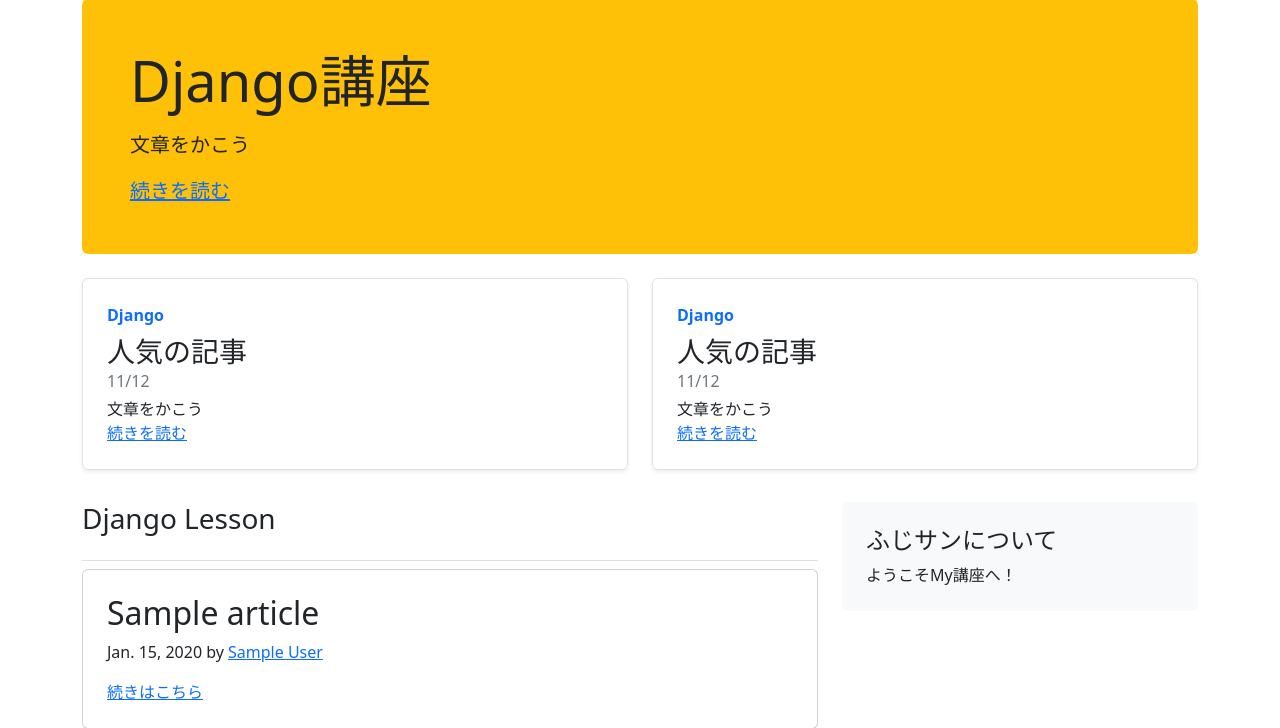
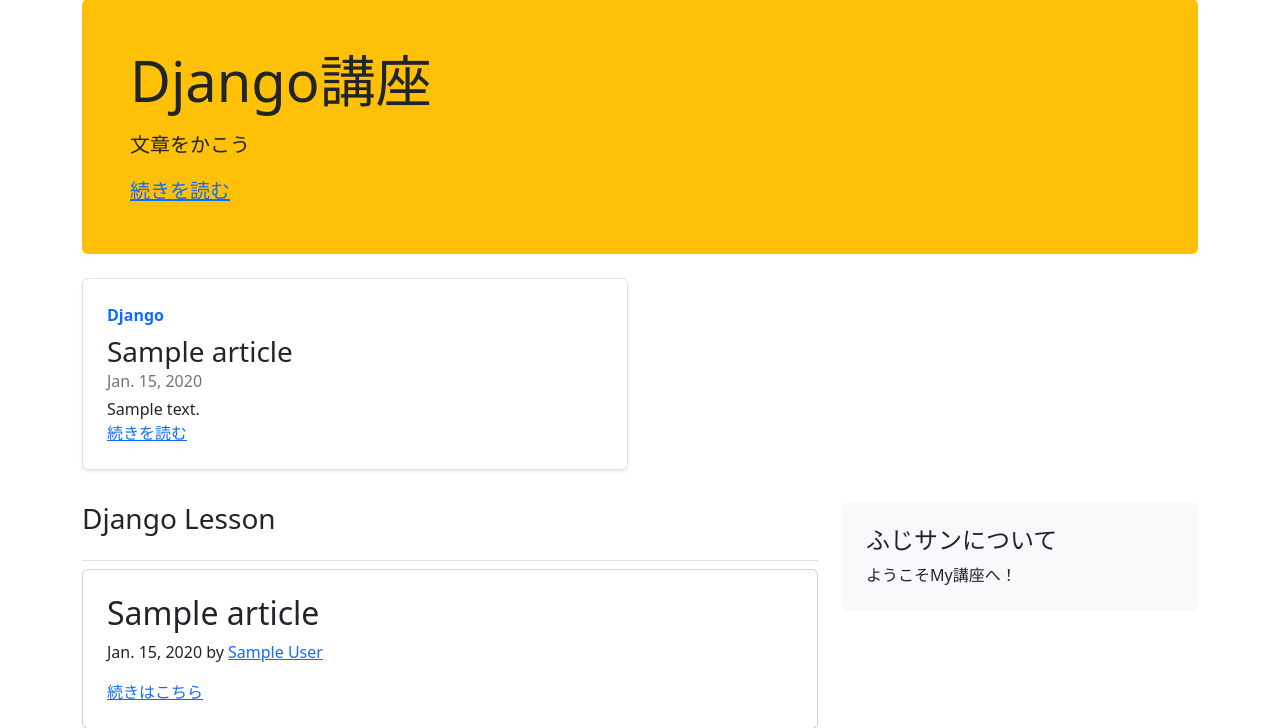
Before and after one commit to y-uchiida/Django_trainig002, a Django app: page / in a window 1280 px wide. Shown: the part 164-892 px from the top of the page. Run offline with Django 3.2, Linux system fonts and the light colour scheme; tables that the repository leaves empty hold one stand-in row (values such as "Sample post"); parts of the project's set-up code (start-up, migrations or seed data) failed here and were passed over.

Commit message:
blog 18: いいね機能を実装

```diff
--- a/blog/models.py
+++ b/blog/models.py
@@ -10,6 +10,7 @@ class Article(models.Model):
     author = models.CharField(default="", max_length=30)
     created_at = models.DateField(auto_now_add=True)
     updated_at = models.DateField(auto_now=True)
+    count = models.IntegerField(default=0)
 
 
 class Comment(models.Model):
--- a/blog/templates/blog/article.html
+++ b/blog/templates/blog/article.html
@@ -6,6 +6,8 @@
         <h3 class="pb-4 font-italic">{{ article.title }}</h3>
         <p class="small text-muted text-end">{{ article.created_at }} by {{ article.author }}</p>
         <p>{{ article.text }}</p>
+        {% include "blog/snippets/like_count.html" %}
+        <hr class="my-4" />
         {% include "blog/snippets/comment.html" %}
       </div>
       {% include "mysite/snippets/sidebar.html" %}
--- a/blog/views.py
+++ b/blog/views.py
@@ -15,6 +15,9 @@ def index(request):
 def article(request, pk):
     article = Article.objects.get(pk=pk)
     if request.method == "POST":
+        if request.POST.get("like_count", None):
+            article.count += 1
+            article.save()
         form = CommentForm(request.POST)
         if form.is_valid():
             comment = form.save(commit=False)
--- a/mysite/templates/mysite/index.html
+++ b/mysite/templates/mysite/index.html
@@ -11,28 +11,19 @@
             </div>
         </div>
         <div class="row mb-2">
-            <div class="col-md-6">
-                <div class="row g-0 border rounded overflow-hidden flex-md-row mb-4 shadow-sm h-md-250 position-relative">
-                    <div class="col p-4 d-flex flex-column position-static">
-                        <strong class="d-inline-block mb-2 text-primary">Django</strong>
-                        <h3 class="mb-0">人気の記事</h3>
-                        <div class="mb-1 text-muted">11/12</div>
-                        <p class="card-text mb-auto">文章をかこう</p>
-                        <a href="#" class="stretched-link">続きを読む</a>
+            {% for article in popular_articles %}
+                <div class="col-md-6">
+                    <div class="row g-0 border rounded overflow-hidden flex-md-row mb-4 shadow-sm h-md-250 position-relative">
+                        <div class="col p-4 d-flex flex-column position-static">
+                            <strong class="d-inline-block mb-2 text-primary">Django</strong>
+                            <h3 class="mb-0">{{ article.title }}</h3>
+                            <div class="mb-1 text-muted">{{ article.created_at }}</div>
+                            <p class="card-text mb-auto">{{ article.text }}</p>
+                            <a href="{% url "blog:article" article.id %}" class="stretched-link">続きを読む</a>
+                        </div>
                     </div>
                 </div>
-            </div>
-            <div class="col-md-6">
-                <div class="row g-0 border rounded overflow-hidden flex-md-row mb-4 shadow-sm h-md-250 position-relative">
-                    <div class="col p-4 d-flex flex-column position-static">
-                        <strong class="d-inline-block mb-2 text-primary">Django</strong>
-                        <h3 class="mb-0">人気の記事</h3>
-                        <div class="mb-1 text-muted">11/12</div>
-                        <p class="card-text mb-auto">文章をかこう</p>
-                        <a href="#" class="stretched-link">続きを読む</a>
-                    </div>
-                </div>
-            </div>
+            {% endfor %}
         </div>
     </div>
     <main class="container">
--- a/mysite/views.py
+++ b/mysite/views.py
@@ -8,8 +8,9 @@ from django.contrib.auth import login
 
 
 def index(request):
+    popular_articles = Article.objects.order_by("-count")[:2]
     articles = Article.objects.all()[:3]
-    context = {"title": "Really Site", "articles": articles}
+    context = {"title": "Really Site", "articles": articles, "popular_articles": popular_articles}
     return render(request, "mysite/index.html", context)
 
 
```
Also changed, not shown: blog/templates/blog/snippets/like_count.html (added, +15 -0 lines), blog/migrations/0003_article_count.py (added).
